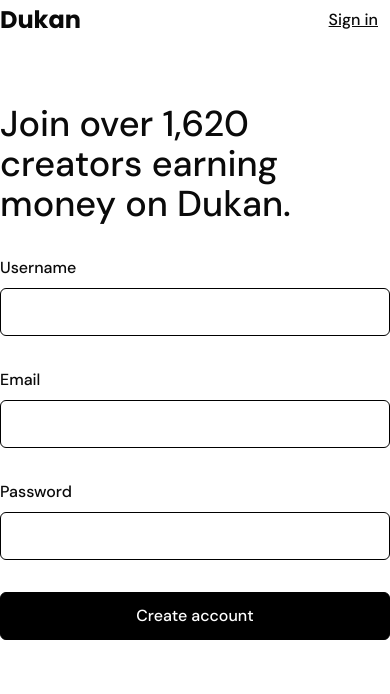
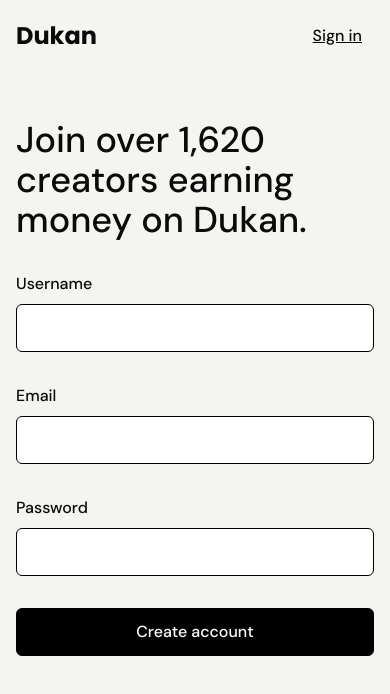
Before and after one commit to zerios99/super-z-market, a Next.js app: page /sign-up in a window 390 px wide. Shown: the top 694 px of the page. Built offline with nearby package versions, Linux system fonts and the light colour scheme.

Commit message:
08: Authintication

```diff
--- a/src/app/(app)/(home)/navbar.tsx
+++ b/src/app/(app)/(home)/navbar.tsx
@@ -88,7 +88,7 @@
           asChild
           className="border-l border-t-0 border-b-0 border-r-0 px-12 h-full rounded-none bg-black hover:bg-pink-400 hover:text-black transition-colors text-lg text-white"
         >
-          <Link prefetch href={"sign-up"}>
+          <Link prefetch href={"/sign-up"}>
             Start Selling
           </Link>
         </Button>
--- a/src/modules/auth/ui/views/sign-in-view.tsx
+++ b/src/modules/auth/ui/views/sign-in-view.tsx
@@ -34,7 +34,7 @@
   const login = useMutation(
     trpc.auth.login.mutationOptions({
       onError: (error) => {
-        toast.error(error.message || "Failed to register");
+        toast.error(error.message || "Failed to Login");
       },
       onSuccess: () => {
         toast.success("Login successfully");
@@ -58,11 +58,11 @@
 
   return (
     <div className="grid grid-cols-1 lg:grid-cols-5">
-      <div className="bg-[#F4F4F0)] h-screen w-full lg:col-span-3 overflow-auto">
+      <div className="bg-[#F4F4F0] h-screen w-full lg:col-span-3 overflow-auto">
         <Form {...form}>
           <form
             onSubmit={form.handleSubmit(onSubmit)}
-            className="flex flex-col gap-8 P-4 lg:p-16"
+            className="flex flex-col gap-8 p-4 lg:p-16"
           >
             <div className="flex items-center justify-between mb-8">
               <Link href="/">
--- a/src/modules/auth/ui/views/sign-up-view.tsx
+++ b/src/modules/auth/ui/views/sign-up-view.tsx
@@ -65,11 +65,11 @@
 
   return (
     <div className="grid grid-cols-1 lg:grid-cols-5">
-      <div className="bg-[#F4F4F0)] h-screen w-full lg:col-span-3 overflow-auto">
+      <div className="bg-[#F4F4F0] h-screen w-full lg:col-span-3 overflow-auto">
         <Form {...form}>
           <form
             onSubmit={form.handleSubmit(onSubmit)}
-            className="flex flex-col gap-8 P-4 lg:p-16"
+            className="flex flex-col gap-8 p-4 lg:p-16"
           >
             <div className="flex items-center justify-between mb-8">
               <Link href="/">
```
